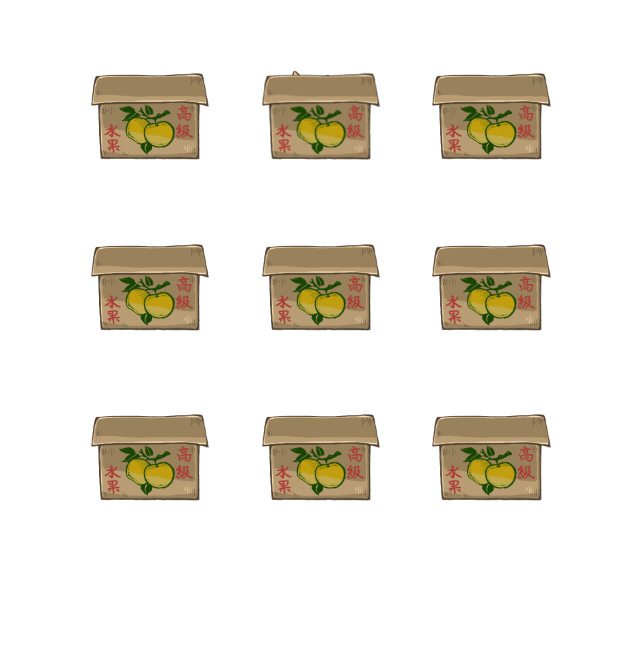
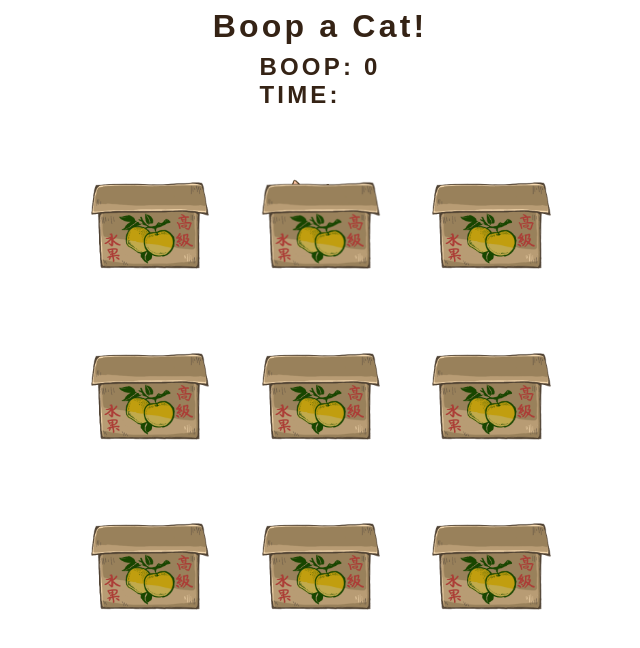
Before and after one commit to debccheng/boop-a-cat, a React (Create React App) app: page / in a window 1280 px wide. Shown: the top 648 px of the page, without its empty margins (320-960 px from the left). Built offline with nearby package versions, Linux system fonts and the light colour scheme; a web font is replaced by a local one.

Commit message:
Added scoring

```diff
--- a/src/App.tsx
+++ b/src/App.tsx
@@ -6,6 +6,7 @@ function App() {
 
   return (
     <div className="App">
+      <h1 className="title">Boop a Cat!</h1>
       <Game />
     </div>
   );
--- a/src/components/Cell.tsx
+++ b/src/components/Cell.tsx
@@ -9,14 +9,15 @@ const Cell = ({
   clicked,
   escaped,
   handleClick,
-  setEscaped }:
+  setEscaped,
+}:
   {
     popup: number,
     id: number,
     clicked: boolean,
     escaped: boolean,
     handleClick: () => void,
-    setEscaped: React.Dispatch<React.SetStateAction<boolean>>
+    setEscaped: React.Dispatch<React.SetStateAction<boolean>>,
   }) => {
 
   const animateBox = {
--- a/src/components/Game.tsx
+++ b/src/components/Game.tsx
@@ -19,6 +19,11 @@ const Game = () => {
     return () => window.removeEventListener("resize", handleResize);
   }, []);
 
+  let [score, setScore] = useState<number>(0);
+
+  // Set animation for escaped cat in child component
+  const [escaped, setEscaped] = useState<boolean>(false);
+
   // Determine random popup
   const getRandomInt = (min: number, max: number, currentNum?: number): number => {
     if (!currentNum) {
@@ -34,14 +39,13 @@ const Game = () => {
   const [clicked, setClicked] = useState<boolean>(false);
   const handleClick = () => {
     setClicked(true);
+    setScore(score += 1);
     const catImg: Element = document.getElementsByClassName('cat')[0];
     if (catImg) {
       const top = window.getComputedStyle(catImg).getPropertyValue('top');
       catImg.setAttribute("style", `top: ${top}`);
     }
   };
-
-  const [escaped, setEscaped] = useState<boolean>(false);
 
   const popCat = () => {
     setPopupPosition(getRandomInt(1, 9, popupPosition));
@@ -66,6 +70,11 @@ const Game = () => {
   });
 
   return (
+    <>
+      <div className="">
+        <h2 className="score"> Boop: {score}</h2>
+        <h2 className="countdown">Time: </h2>
+      </div>
       <div
         className="grid"
         style={WidthMoreThanHeight ? { width: '40vw', height: '40vw' } : { width: '40vh', height: '40vh' }}
@@ -82,6 +91,7 @@ const Game = () => {
           />
         )}
       </div>
+    </>
   );
 }
 
```
Lines whose indentation alone changed are shown as unchanged.
